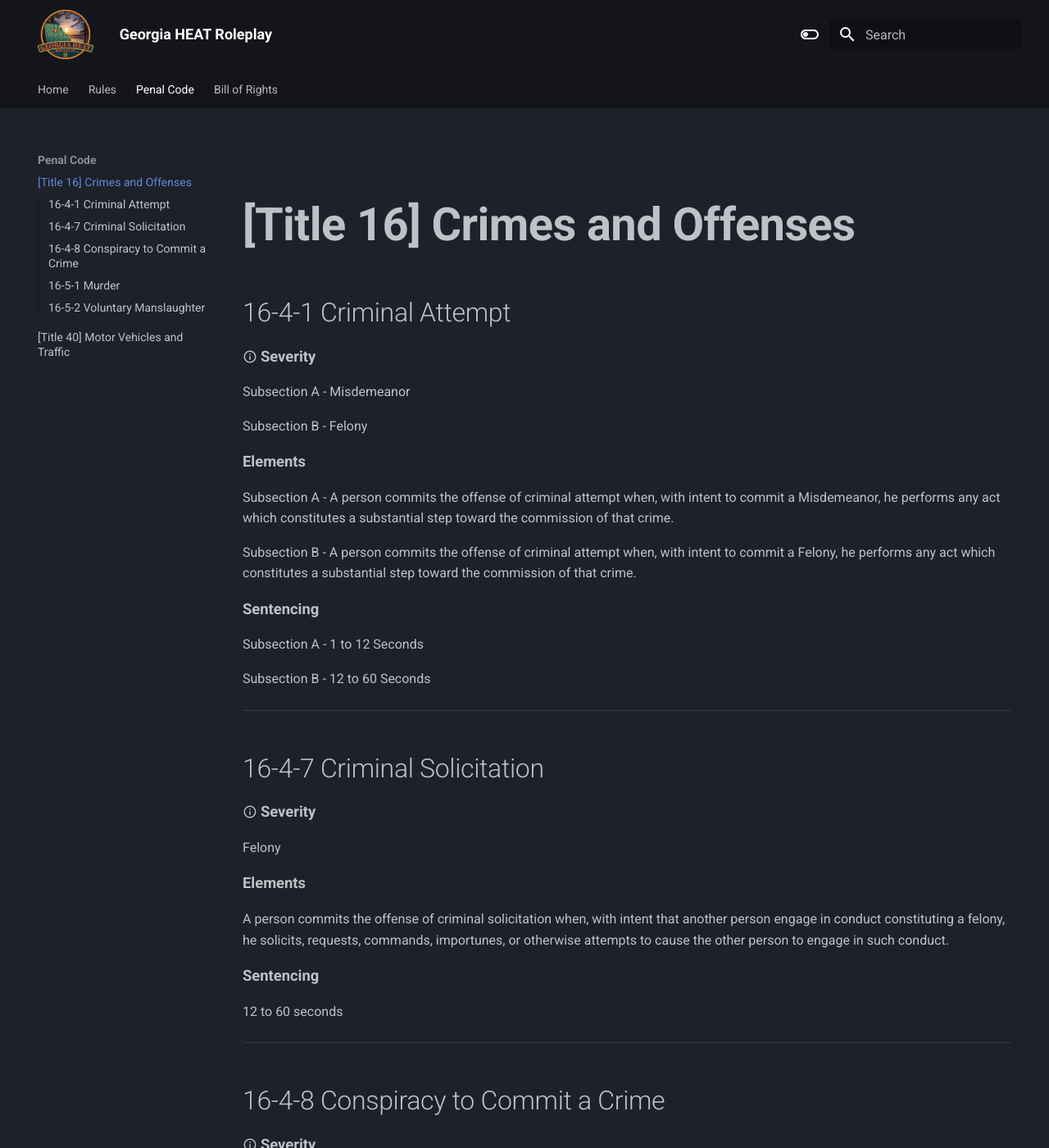
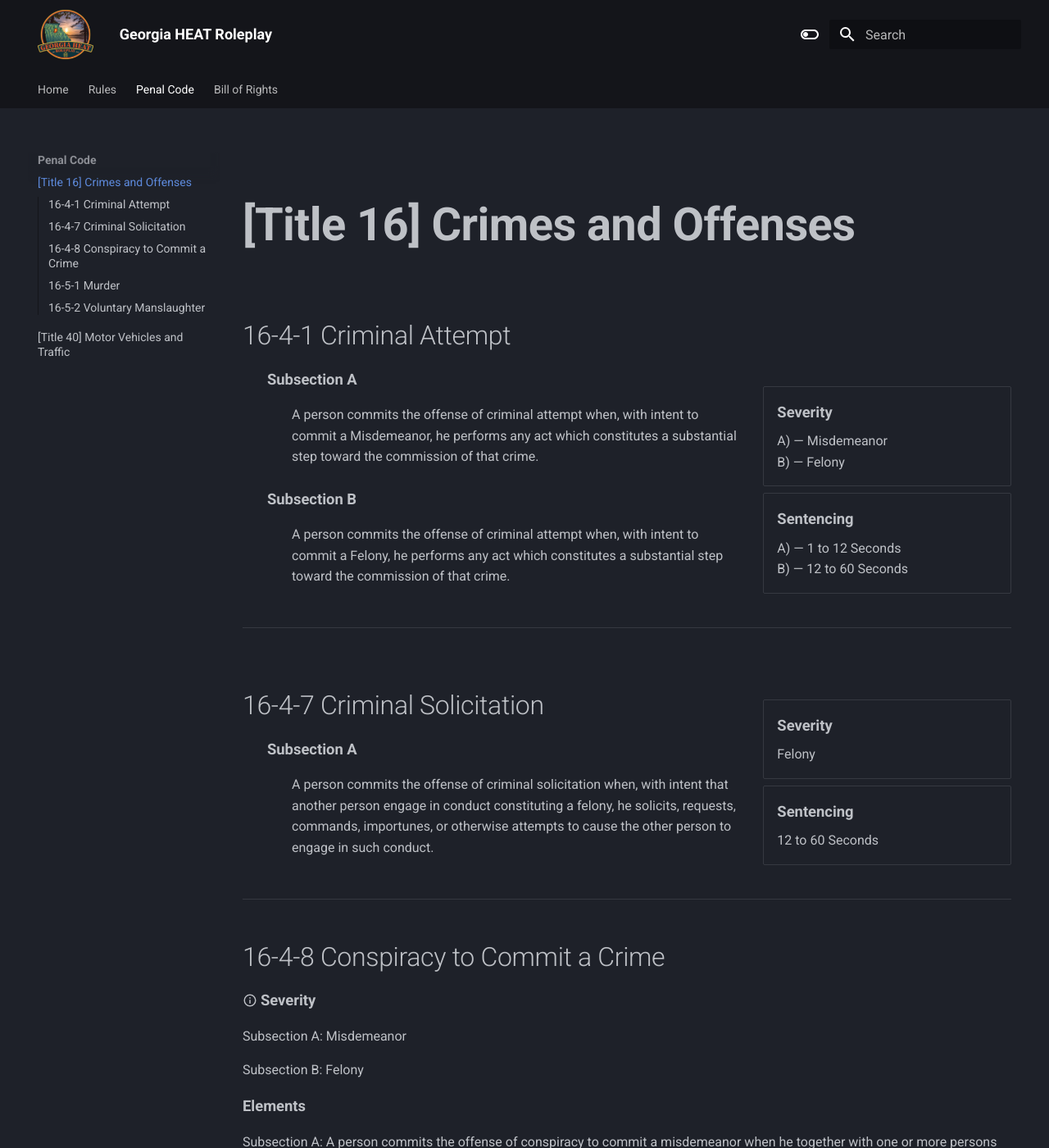
Before and after one commit to Ced-H/GHRP, an MkDocs documentation site: the page built from docs/title-16.md, in a window 1280 px wide and 1400 px high. Shown: the whole window at 82% size. Built offline with MkDocs 1.6.1 and Material for MkDocs 9.7.7, drawn with Linux system fonts in a browser that asks for light colours.

Commit message:
Changed format for Title16 law sections.

```diff
--- a/docs/title-16.md
+++ b/docs/title-16.md
@@ -1,38 +1,61 @@
+<div style="display: flex; flex-wrap: wrap; gap: 1.5rem; align-items: flex-end; justify-content: space-between;" markdown="1">
+<div style="flex: 2; min-width: 400px;" markdown="1">
+
 ## 16-4-1 Criminal Attempt
 
-:material-information-outline: __Severity__
+: **Subsection A**
 
-Subsection A - Misdemeanor
+    : A person commits the offense of criminal attempt when, with intent to commit a Misdemeanor, he performs any act which constitutes a substantial step toward the commission of that crime.
 
-Subsection B - Felony
+: **Subsection B**
+    : A person commits the offense of criminal attempt when, with intent to commit a Felony, he performs any act which constitutes a substantial step toward the commission of that crime.
 
-__Elements__
+</div>
 
-Subsection A - A person commits the offense of criminal attempt when, with intent to commit a Misdemeanor, he performs any act which constitutes a substantial step toward the commission of that crime.
+<div style="flex: 1; min-width: 250px; align-self: flex-end; text-align: left;" markdown="1">
 
-Subsection B - A person commits the offense of criminal attempt when, with intent to commit a Felony, he performs any act which constitutes a substantial step toward the commission of that crime.
+<div class="grid cards" markdown>
+- __Severity__
 
-__Sentencing__
+    A) — Misdemeanor
+    B) — Felony
 
-Subsection A - 1 to 12 Seconds
+- __Sentencing__
 
-Subsection B - 12 to 60 Seconds
+    A) — 1 to 12 Seconds
+    B) — 12 to 60 Seconds
+</div>
+
+</div>
+</div>
 
 ---
 
+<div style="display: flex; flex-wrap: wrap; gap: 1.5rem; align-items: flex-end; justify-content: space-between;" markdown="1">
+<div style="flex: 2; min-width: 400px;" markdown="1">
+
 ## 16-4-7 Criminal Solicitation
 
-:material-information-outline: __Severity__
+: __Subsection A__
 
-Felony
+    : A person commits the offense of criminal solicitation when, with intent that another person engage in conduct constituting a felony, he solicits, requests, commands, importunes, or otherwise attempts to cause the other person to engage in such conduct.
 
-__Elements__
+</div>
 
-A person commits the offense of criminal solicitation when, with intent that another person engage in conduct constituting a felony, he solicits, requests, commands, importunes, or otherwise attempts to cause the other person to engage in such conduct.
+<div style="flex: 1; min-width: 250px; align-self: flex-end; text-align: left;" markdown="1">
 
-__Sentencing__
+<div class="grid cards" markdown>
+- __Severity__
 
-12 to 60 seconds
+    Felony
+
+- __Sentencing__
+
+    12 to 60 Seconds
+</div>
+
+</div>
+</div>
 
 ---
 
--- a/mkdocs.yml
+++ b/mkdocs.yml
@@ -44,6 +44,13 @@ markdown_extensions:
   - pymdownx.emoji:
       emoji_index: !!python/name:material.extensions.emoji.twemoji
       emoji_generator: !!python/name:material.extensions.emoji.to_svg
+  - pymdownx.tabbed:
+      alternate_style: true
+  - pymdownx.tabbed
+  - pymdownx.details
+  - def_list
+  - md_in_html
+
 
 extra_css:
   - stylesheets/extra.css
```
Also changed, not shown: 1 other file.
